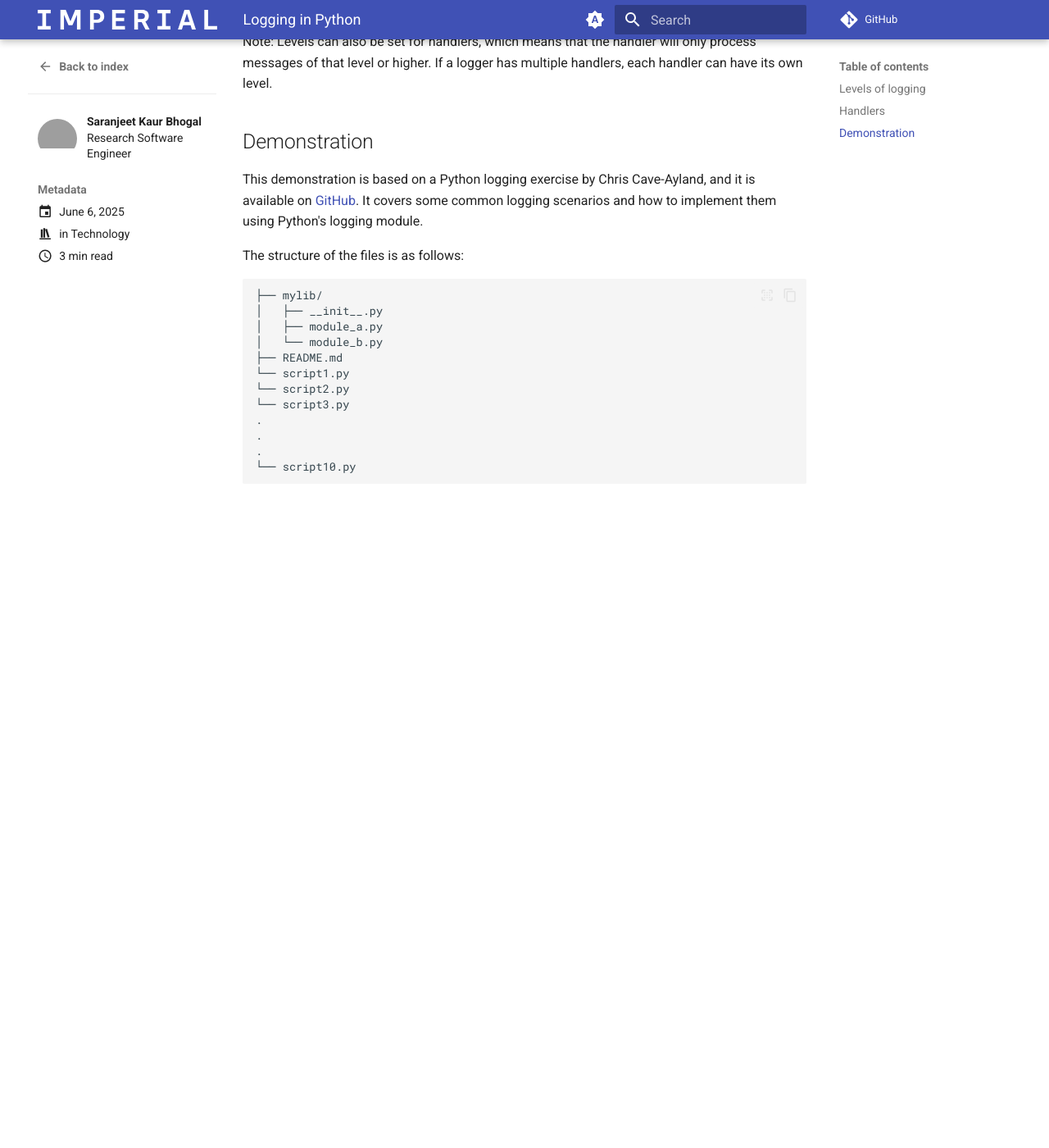
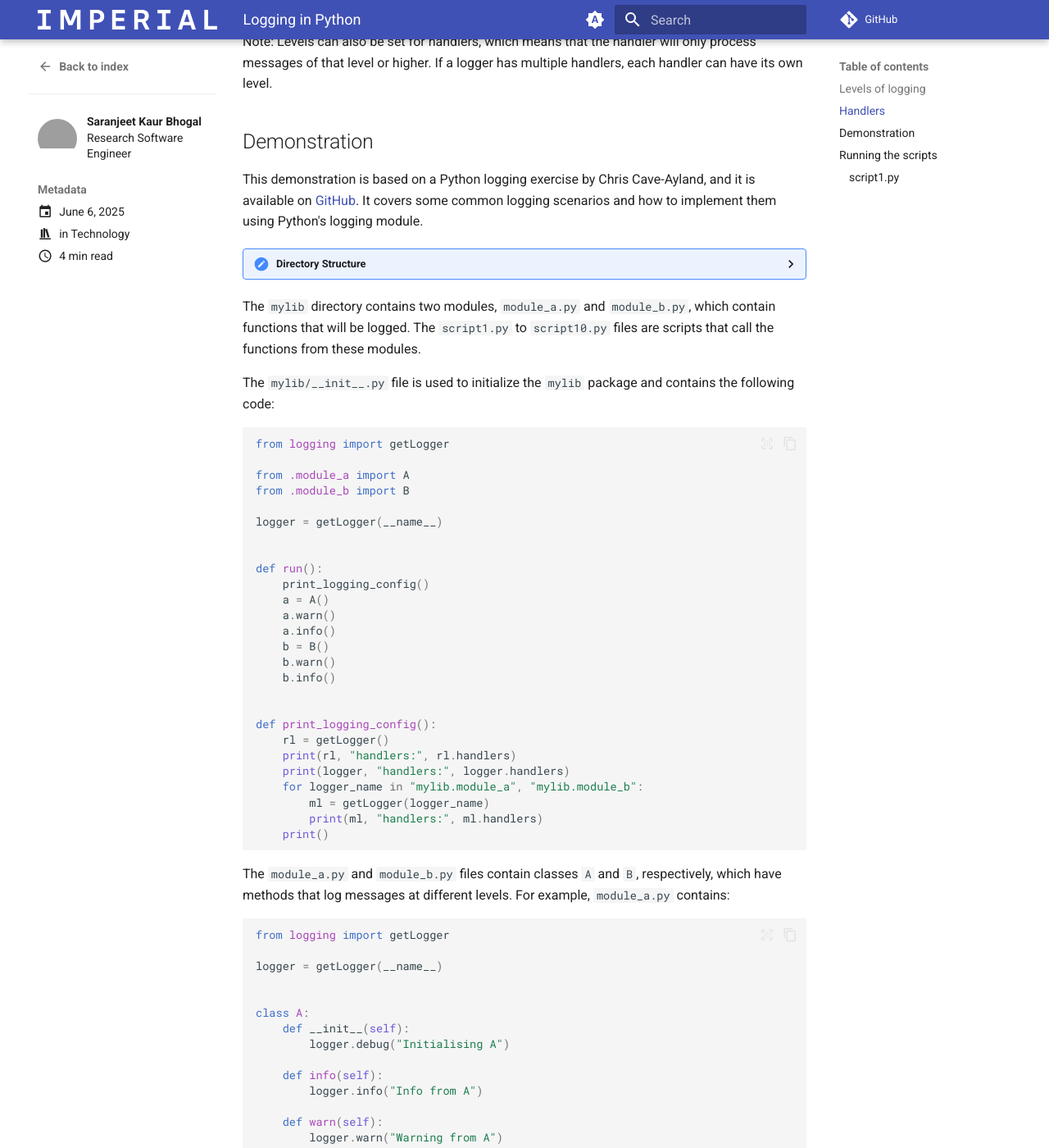
Before and after one commit to ImperialCollegeLondon/RSEBlog, an MkDocs documentation site: the page built from docs/posts/20250606_python_logging.md, in a window 1280 px wide and 1400 px high, scrolled down 1979 px. Shown: the whole window at 82% size. Built offline with MkDocs 1.6.1 and Material for MkDocs 9.7.7, drawn with Linux system fonts in a browser that asks for light colours; comment, search, counter and statistics services are not loaded; before the commit the page ends 2609 px from its top, so only the background shows below that; some of the changed text lies outside the part shown; grey boxes are pictures that could not be loaded.

Commit message:
spellcheck unhappy again

````diff
--- a/docs/posts/20250606_python_logging.md
+++ b/docs/posts/20250606_python_logging.md
@@ -67,19 +67,122 @@
 
 This demonstration is based on a Python logging exercise by Chris Cave-Ayland, and it is available on [GitHub](https://github.com/cc-a/python_logging_exercises). It covers some common logging scenarios and how to implement them using Python's logging module.
 
-The structure of the files is as follows:
+??? "Directory Structure"
 
-```bash
-├── mylib/
-│   ├── __init__.py
-│   ├── module_a.py
-│   └── module_b.py
-├── README.md
-└── script1.py
-└── script2.py
-└── script3.py
-.
-.
-.
-└── script10.py
+    The directory structure for this demonstration is as follows: <!-- markdownlint-disable-line MD046 -->
+
+    ```plaintext
+    ├── mylib/
+    │   ├── __init__.py
+    │   ├── module_a.py
+    │   └── module_b.py
+    ├── README.md
+    └── script1.py
+    └── script2.py
+    .
+    .
+    .
+    └── script10.py
+    ```
+
+The `mylib` directory contains two modules, `module_a.py` and `module_b.py`, which contain functions that will be logged. The `script1.py` to `script10.py` files are scripts that call the functions from these modules.
+
+The `mylib/__init__.py` file is used to initialize the `mylib` package and contains the following code:
+
+```py
+from logging import getLogger
+
+from .module_a import A
+from .module_b import B
+
+logger = getLogger(__name__)
+
+
+def run():
+    print_logging_config()
+    a = A()
+    a.warn()
+    a.info()
+    b = B()
+    b.warn()
+    b.info()
+
+
+def print_logging_config():
+    rl = getLogger()
+    print(rl, "handlers:", rl.handlers)
+    print(logger, "handlers:", logger.handlers)
+    for logger_name in "mylib.module_a", "mylib.module_b":
+        ml = getLogger(logger_name)
+        print(ml, "handlers:", ml.handlers)
+    print()
 ```
+
+The `module_a.py` and `module_b.py` files contain classes `A` and `B`, respectively, which have methods that log messages at different levels. For example, `module_a.py` contains:
+
+```py
+from logging import getLogger
+
+logger = getLogger(__name__)
+
+
+class A:
+    def __init__(self):
+        logger.debug("Initialising A")
+
+    def info(self):
+        logger.info("Info from A")
+
+    def warn(self):
+        logger.warn("Warning from A")
+```
+
+Similarly, `module_b.py` contains:
+
+```py
+from logging import getLogger
+
+logger = getLogger(__name__)
+
+
+class B:
+    def __init__(self):
+        logger.debug("Initialising B")
+
+    def info(self):
+        logger.info("Info from B")
+
+    def warn(self):
+        logger.warn("Warning from B")
+```
+
+## Running the scripts
+
+### script1.py
+
+This script is used to run the `mylib` package and demonstrate the logging configuration. It imports the `run` function from `mylib` and calls it.
+
+```py
+from mylib import run
+
+run()
+```
+
+When you run `script1.py`, it will output the logging configuration and the log messages from the `A` and `B` classes. The output will look something like this:
+
+```plaintext
+root handlers: []
+mylib.module_a handlers: []
+mylib.module_b handlers: []
+mylib handlers: [<StreamHandler <stderr> (NOTSET)>]
+mylib.module_a handlers: [<StreamHandler <stderr> (NOTSET)>]
+mylib.module_b handlers: [<StreamHandler <stderr> (NOTSET)>]
+Initialising A
+Warning from A
+Info from A
+Initialising B
+Warning from B
+Info from B
+```
+
+This output shows that the root logger and the `mylib` logger have no handlers, while the `mylib.module_a` and `mylib.module_b` loggers have a `StreamHandler` that outputs to stderr. The log messages from the `A` and `B` classes are displayed as expected.
````
Also changed, not shown: .wordlist.txt.
